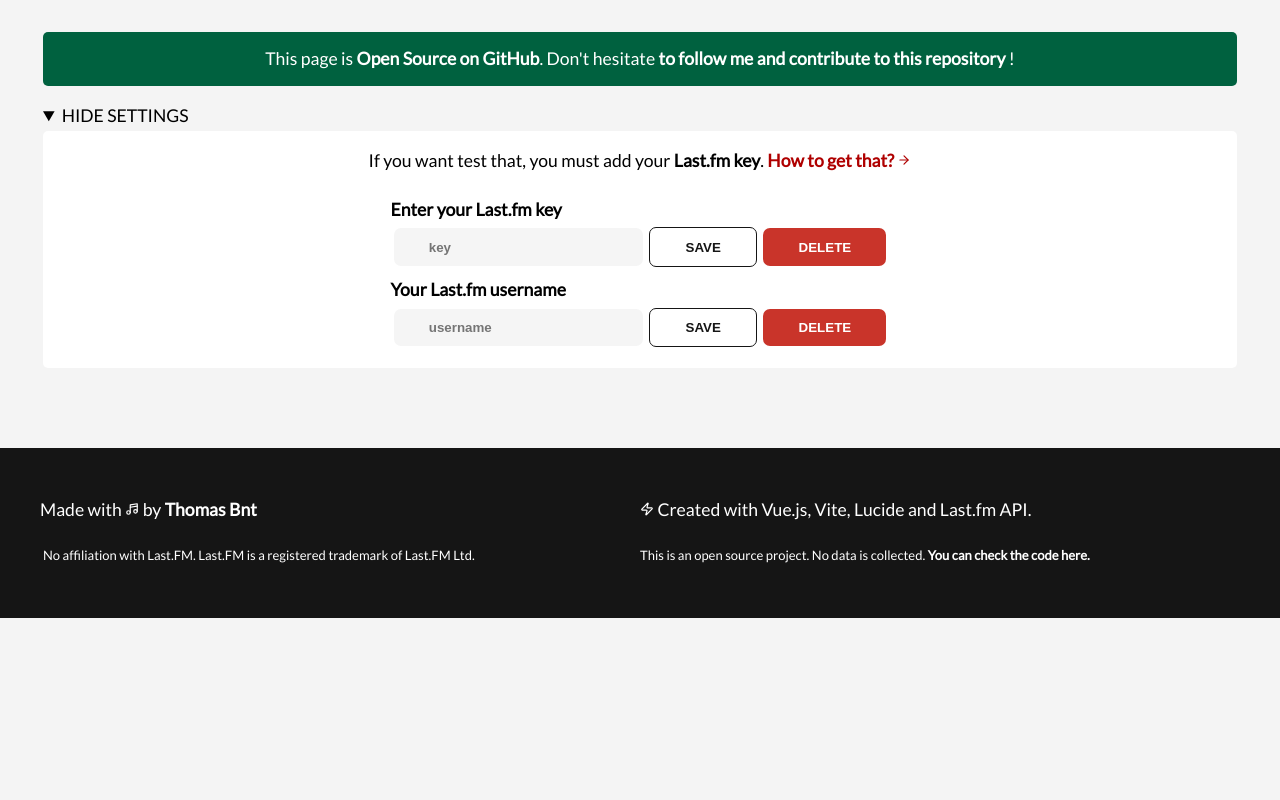
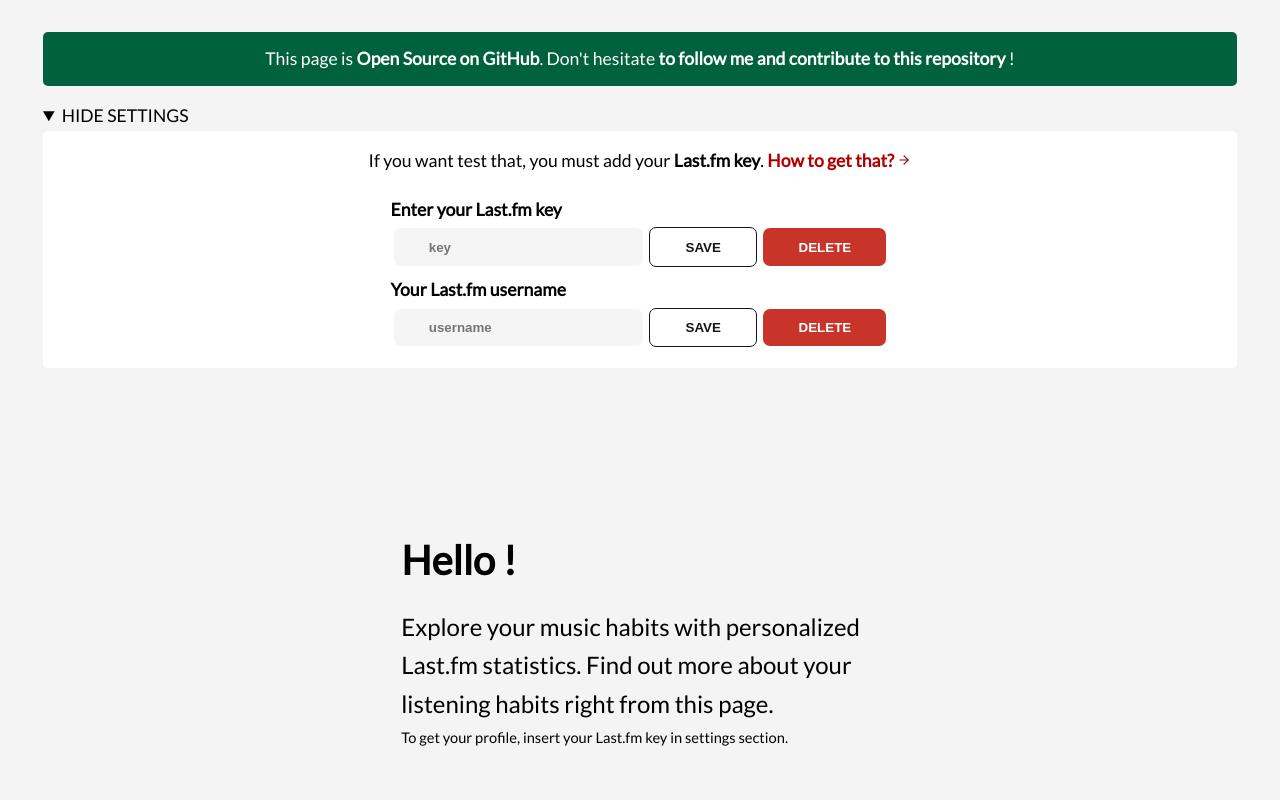
Before and after one commit to thomasbnt/lastfmprofile, a Vue app: page / in a window 1280 px wide. Shown: the top 800 px of the page. Built offline with nearby package versions, Linux system fonts and the light colour scheme.

Commit message:
SEO: h1 and h2 when User isn't connected

```diff
--- a/src/components/User.vue
+++ b/src/components/User.vue
@@ -2,6 +2,11 @@
   <div v-if="ErrorUserNotFound" class="errNotFound">
     {{ ErrorUserNotFound }}
   </div>
+  <section v-if="!User" class="user_not_connected">
+    <h1>Hello !</h1>
+    <h2>Explore your music habits with personalized Last.fm statistics. Find out more about your listening habits right from this page.</h2>
+    <small>To get your profile, insert your Last.fm key in settings section.</small>
+  </section>
   <section v-if="User">
     <header>
       <div>
@@ -73,6 +78,19 @@
   justify-content: center;
 }
 
+.user_not_connected {
+  user-select: none;
+  padding: 2rem 30%;
+  margin: 8rem auto;
+  h2 {
+    margin-top: 1rem;
+    font-weight: normal;
+  }
+  @media screen and (max-width: 700px) {
+    margin: 3rem auto;
+    padding: .4rem 3rem;
+  }
+}
 .user_image {
   width: 100px;
   height: 100px;
```
